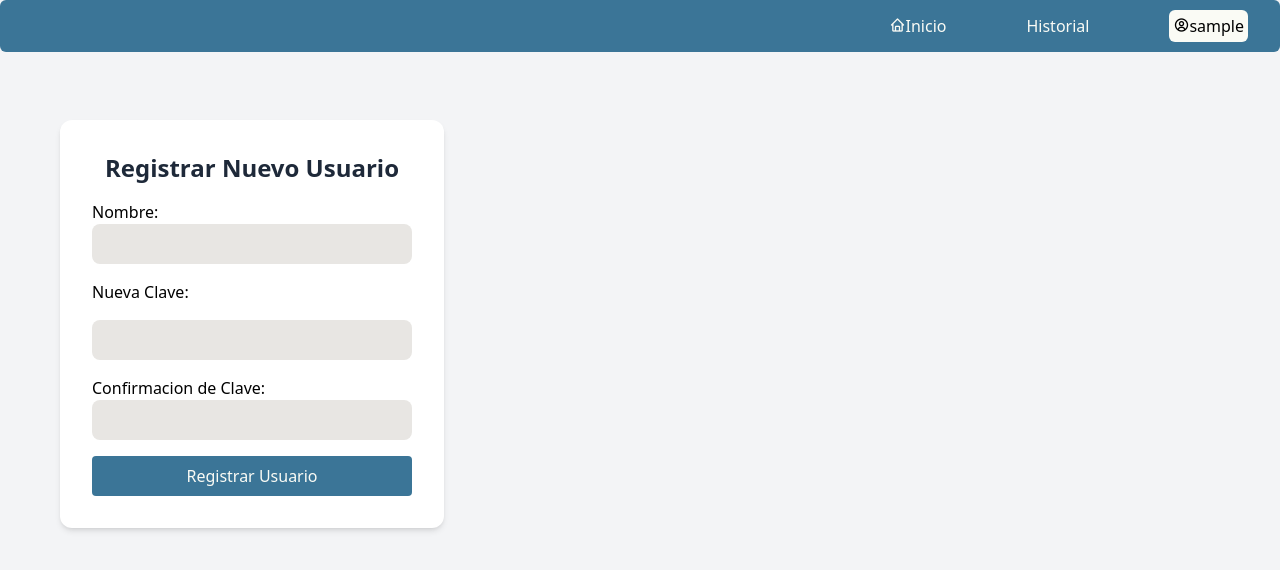
After one commit to yUMIP04/Sistema-de-Ventas-con-Dashboard, a Flask app: page /Panel_Admin in a window 1280 px wide. The commit adds this page. Shown: the top 570 px of the page. Run offline with Flask 3, Linux system fonts and the light colour scheme; the visitor is signed in with stand-in values (Sample User, id 1); some libraries are stand-ins or nearby versions.

Commit message:
-Creando el Panel del Admin

```diff
--- a/app.py
+++ b/app.py
@@ -205,6 +205,37 @@ def Inicio_dashboard():
 def Historial():
     return render_template("Historial.html")
 
+#🌟 PANEL ADMIN
+@app.route("/Panel_Admin")
+@token_required
+
+def Panel_Admin():
+
+    return render_template('Panel_Admin.html')
+
+@app.route("/RegistrarUsuario", methods=['GET', 'POST'])
+@token_required
+
+def Registrar_Usuario():
+
+       if request.method == 'POST':
+
+        nombre_usuario = request.form['nombre']
+        clave = request.form['clave']
+
+        if nombre_usuario and clave:
+
+            clave_hasheada = generate_password_hash(clave)
+
+            insert_user(nombre_usuario, clave_hasheada)
+
+            return redirect(url_for('Panel_Admin'))
+
+       return render_template("Panel_Admin.html")
+
+
+#🌟==============================APIS==========================================🌟#
+
 #🌟OBTENER PDF
 @app.route("/api/obtenerPDF", methods=['GET', 'POST'])
 @token_required
--- /dev/null
+++ b/templates/Panel_Admin.html
@@ -0,0 +1,40 @@
+{% extends "base.html" %}
+
+{%block title%}Panel del Administrador {% endblock %}
+
+{%block content%}
+
+<body class="bg-gray-100" >
+
+ <div class="mt-17 ml-15 bg-white p-8 rounded-xl shadow-md w-full max-w-sm flex flex-col gap 7">
+        <div class= "flex justify-center items-center mb-4 ">
+            <h1 class="text-2xl font-bold text-gray-800">Registrar Nuevo Usuario</h1>
+        </div>
+
+        <form action="/RegistrarUsuario" method="post" class="flex flex-col gap-4">
+
+            <div class="grid">
+            <label  for="nombre">Nombre:</label>
+            <input type="text" name="nombre" id="input-form" class="px-3 py-2 bg-[#E8E6E3] rounded-lg p-1 focus:outline-none focus:ring-2 focus:ring-[#6FD1D7] focus:border- ¨[#6FD1D7]" required>
+          </div>
+
+          <div class="grid gap-4">
+            <label for="password">Nueva Clave:</label>
+            <input type="password" name="clave" class=" px-3 py-2 bg-[#E8E6E3] rounded-lg p-1 focus:outline-none focus:ring-2 focus:ring-[#6FD1D7] focus:border- ¨[#6FD1D7]"  maxlength="8" required>
+           </div>
+
+           <div class="grid">
+            <label for="">Confirmacion de Clave:</label>
+            <input type="password" name="clave-confirmacion" class=" px-3 py-2 bg-[#E8E6E3] rounded-lg p-1 focus:outline-none focus:ring-2 focus:ring-[#6FD1D7] focus:border- ¨[#6FD1D7]" maxlength="8" required>
+            </div>
+
+            <div class="flex justify-center ">
+            <input class="bg-[#3B7597] p-2 w-full rounded-sm text-[#FAFBF5] hover:cursor-pointer hover:bg-[#093C5D] hover: transition-colors duration-300 ease-in-out " type="submit" value="Registrar Usuario" name="registrar-usuario">
+            </div>
+
+        </form>
+
+    </div>
+
+</body>
+{% endblock %}
--- a/templates/base.html
+++ b/templates/base.html
@@ -42,10 +42,17 @@
          </ul>
 
     </header>
- <div class="options float-end absolute right-8 top-10 bg-[#E8E6E3] p-1 rounded-sm hover:bg-[#D92E0B] hover:text-[#FAFBF5] transition-bg duration-300 ease-in-out" style="display: none;">
+ <div class="options float-end absolute right-8 top-10 bg-[#E8E6E3] p-1 rounded-sm " style="display: none;">
             <ul>
-                <li><a class="cerrar-sesion" href="{{ url_for('logout') }}">Cerrar Sesion</a></li>
+                <div class="panel-Admin  rounded-xs p-1 hover:bg-[#3B7597] hover:text-[#FAFBF5] transition-bg duration-300 ease-in-out">
+                <li><a class="" href="{{ url_for('Panel_Admin') }}">Panel de Administrador</a></li>
+                </div>
+                <hr>
+                <div class="cerrar-sesion rounded-xs hover:bg-[#D92E0B] hover:text-[#FAFBF5] transition-bg duration-300 ease-in-out ">
+                <li><a class="cerrar-sesion " href="{{ url_for('logout') }}">Cerrar Sesion</a></li>
+                </div>
             </ul>
+
         </div>
     {% block content%} {%endblock%}
 
```
